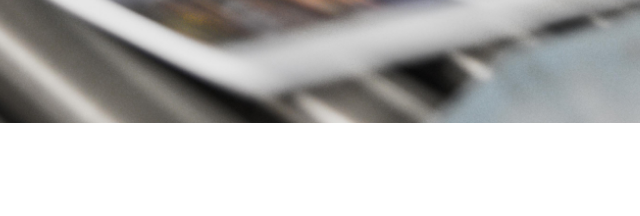
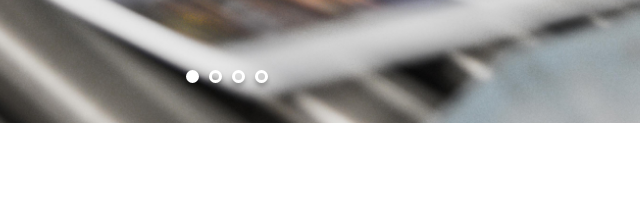
Before and after one commit to Marie-Diane/Print_It_P5, a plain HTML site: page index.html in a window 1280 px wide. Shown: the part 448-664 px from the top of the page, 413-1053 px from the left. Drawn offline with Linux system fonts and the light colour scheme.

Commit message:
ajout des bullet points

```diff
--- a/assets/script.js
+++ b/assets/script.js
@@ -17,6 +17,18 @@ const slides = [
 	}
 ]
 
+// Ajout des bullet points
+const bulletPoints = document.getElementById("slider-dots");
+for(let i = 0; i < slides.length; i++){
+	const point = document.createElement("div");
+	if (i===0) {
+		point.className = "dot dot_selected";
+	} else {
+		point.className= "dot";
+	}
+	bulletPoints.appendChild(point);
+}
+
 // Ajout des Event Listeners sur les flèches
 function eventArrowBanner (direction) {
 	console.log(direction);
--- a/index.html
+++ b/index.html
@@ -20,8 +20,7 @@
 	<div id="banner">
 		<img class="banner-img" src="./assets/images/slideshow/slide1.jpg" alt="Banner Print-it">
 		<p>Impressions tous formats <span>en boutique et en ligne</span></p>
-		<div class="dots">
-		</div>
+		<div id="slider-dots" class="dots"></div>
 		<img class="arrow arrow_left" src="./assets/images/arrow_left.png" alt="Arrow left Print-it" onclick="eventArrowBanner('left')">
 		<img class="arrow arrow_right" src="./assets/images/arrow_right.png" alt="Arrow right Print-it" onclick="eventArrowBanner('right')">
 	</div>
```
